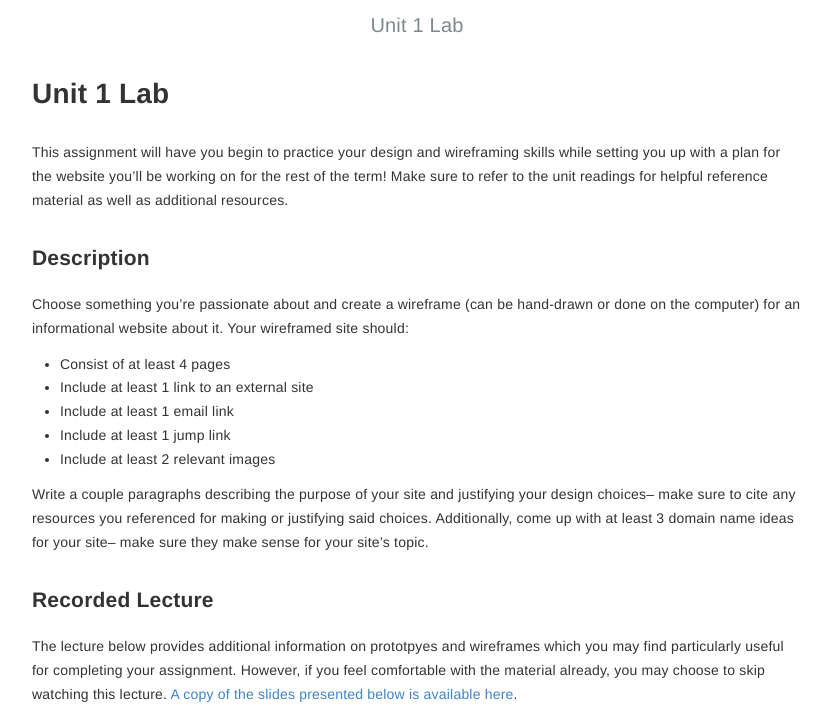
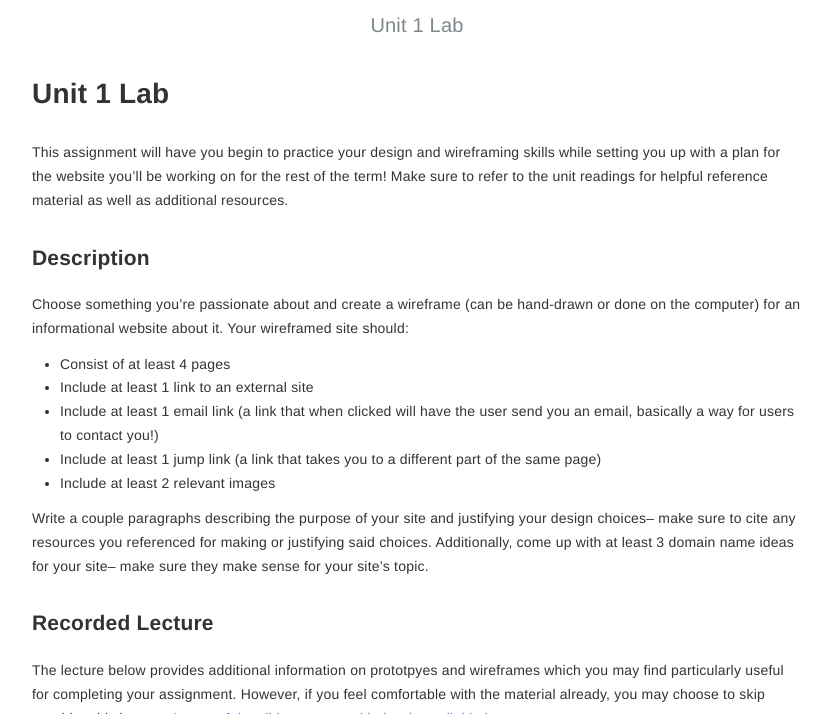
Before and after one commit to vickiebananas/nu-web-dev, a Jekyll site: the page built from _assignments/1-intro.md, in a window 1280 px wide, cut to the strip 0-714 px from the top of the page. Shown: the whole strip, without its empty margins (223-1054 px from the left). Built offline with Jekyll 4.4.1, drawn with Linux system fonts in a browser that asks for light colours.

Commit message:
Update 1-intro.md clarified email vs jump link

```diff
--- a/_assignments/1-intro.md
+++ b/_assignments/1-intro.md
@@ -11,8 +11,8 @@ This assignment will have you begin to practice your design and wireframing skil
 Choose something you're passionate about and create a wireframe (can be hand-drawn or done on the computer) for an informational website about it. Your wireframed site should:
 - Consist of at least 4 pages
 - Include at least 1 link to an external site
-- Include at least 1 email link
-- Include at least 1 jump link
+- Include at least 1 email link (a link that when clicked will have the user send you an email, basically a way for users to contact you!)
+- Include at least 1 jump link (a link that takes you to a different part of the same page)
 - Include at least 2 relevant images
 
 Write a couple paragraphs describing the purpose of your site and justifying your design choices-- make sure to cite any resources you referenced for making or justifying said choices. Additionally, come up with at least 3 domain name ideas for your site-- make sure they make sense for your site’s topic.
```
